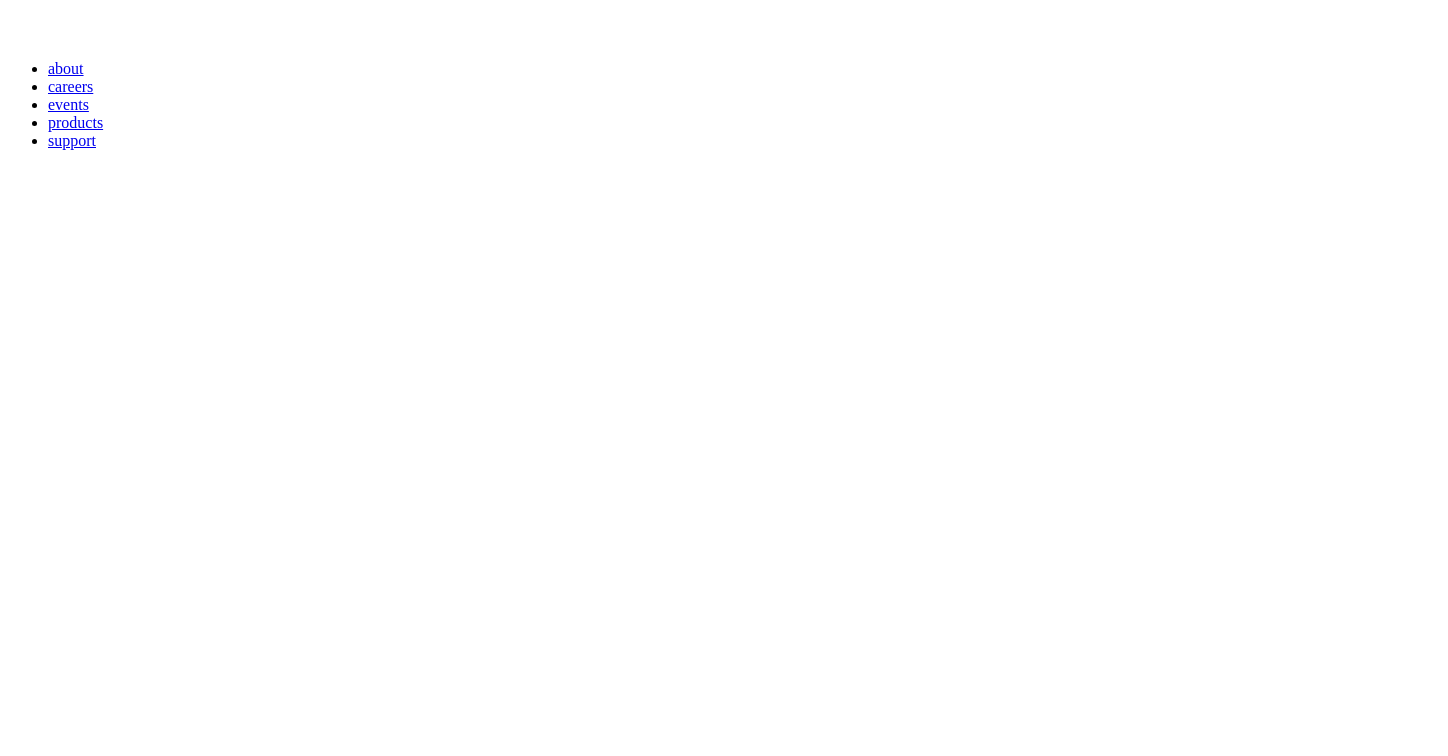
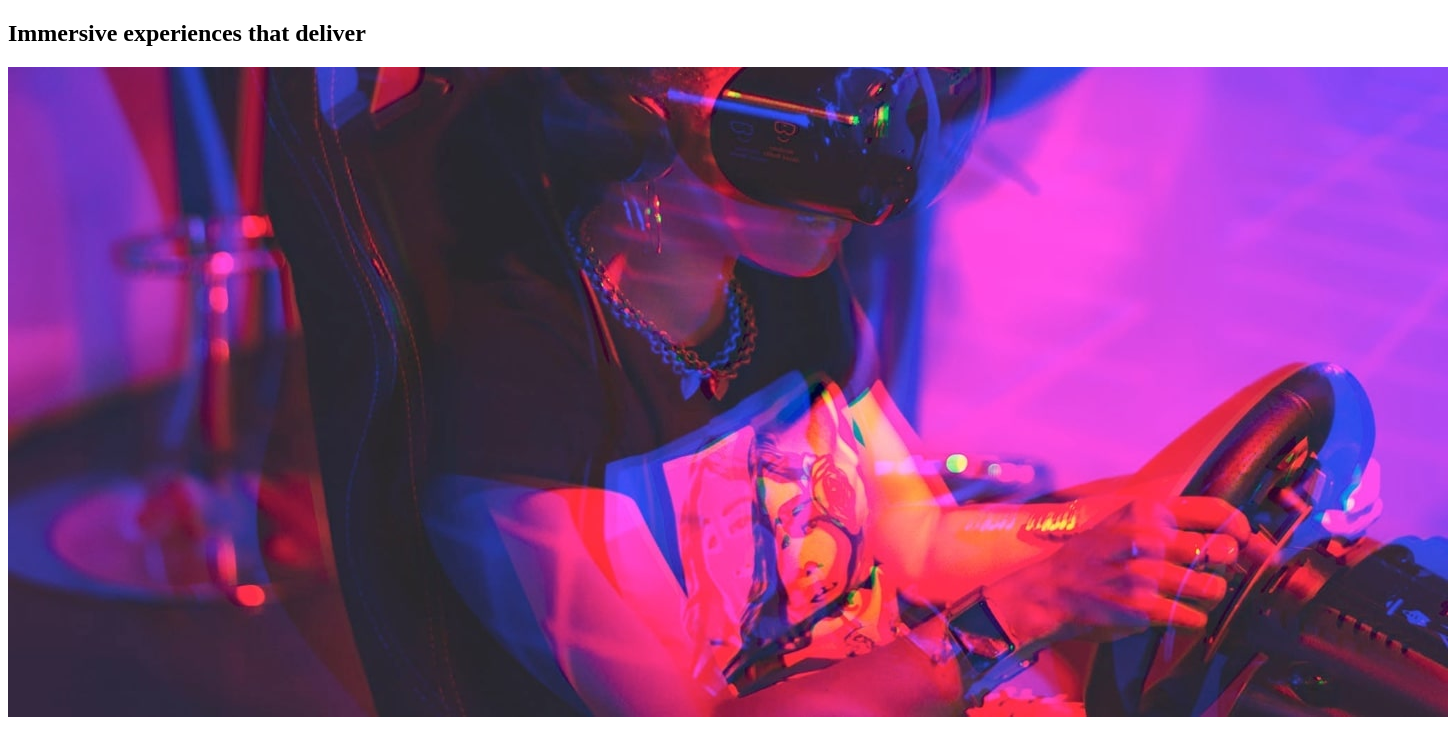
Before and after one commit to pperdana/frontend-mentor, a React (Vite) app in the folder loopstudios/: page / in a window 1280 px wide. Shown: the top 756 px of the page, 1448 px wide, since content can reach past the window. Built offline with nearby package versions, Linux system fonts and the light colour scheme.

Commit message:
add hero component

```diff
--- a/loopstudios/src/App.jsx
+++ b/loopstudios/src/App.jsx
@@ -1,12 +1,15 @@
+import Hero from "./Hero";
 import "./styles/App.scss";
 import Header from "./Header";
 
 function App() {
   return (
     <>
-      <Header />
-      {/* <main>Main</main>
-      <footer>Footer</footer> */}
+      {/* <Header /> */}
+      <main>
+        <Hero />
+      </main>
+      {/*<footer>Footer</footer> */}
     </>
   );
 }
--- /dev/null
+++ b/loopstudios/src/Hero.jsx
@@ -0,0 +1,22 @@
+const Hero = () => {
+  return (
+    <section className="section-hero">
+      <div className="hero">
+        <div className="hero-text-box">
+          <h1 className="heading-primary">
+            Immersive experiences that deliver
+          </h1>
+        </div>
+        <div className="hero-img-box">
+          <img
+            src="/src/assets/images/desktop/image-hero.jpg"
+            className="hero-img"
+            alt="someone driving"
+          />
+        </div>
+      </div>
+    </section>
+  );
+};
+
+export default Hero;
```
Also changed, not shown: 1 other file (tests, documents, lock files or other folders).
